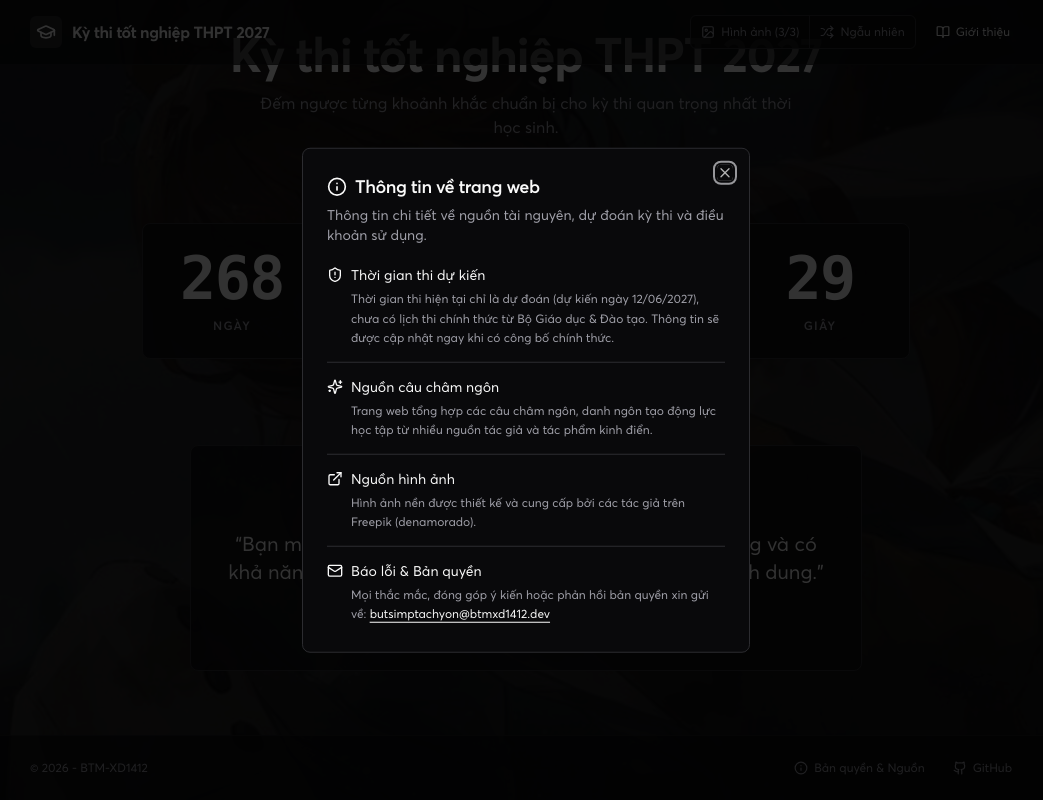
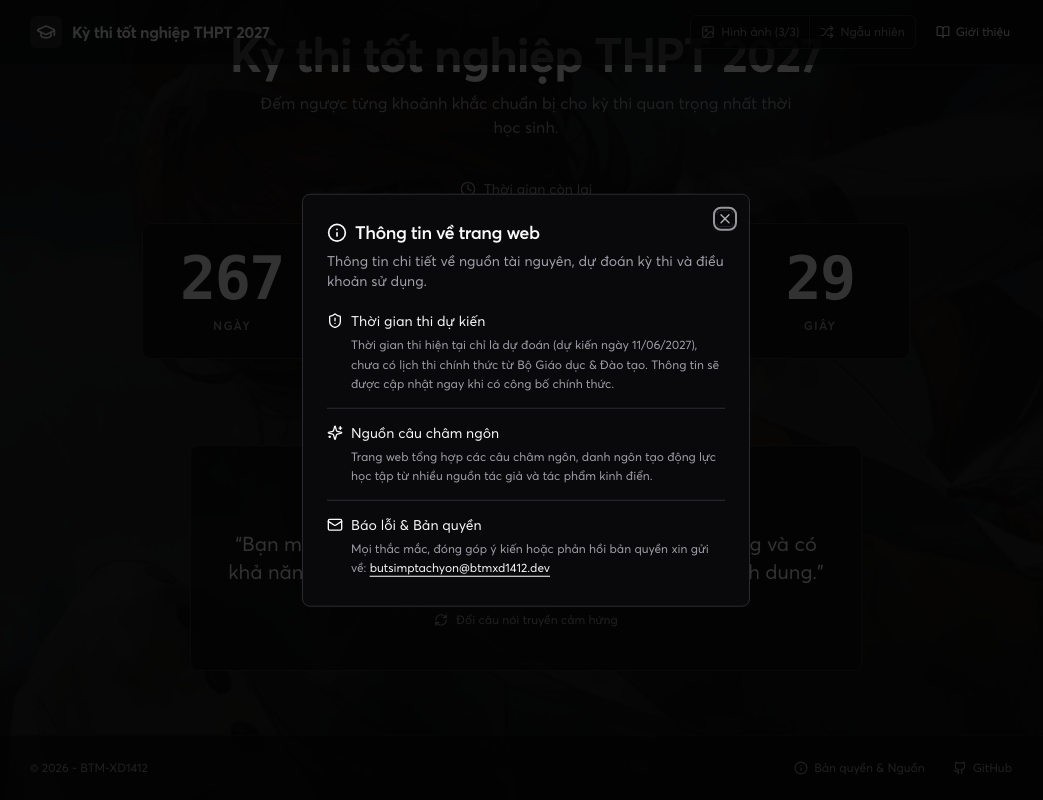
Before and after one commit to BTM-XD1412/demnguockithi, a Next.js app: page / in a window 1280 px wide. Both pictures are taken after a click on the button "Bản quyền & Nguồn". Shown: the part 98-898 px from the top of the page, without its empty margins (114-1157 px from the left). Built offline with nearby package versions, Linux system fonts and the light colour scheme.

Commit message:
doi ngay bruh

```diff
--- a/components/countdown/info-dialog.tsx
+++ b/components/countdown/info-dialog.tsx
@@ -11,7 +11,7 @@ import {
 import { Button } from "@/components/ui/button";
 import { Separator } from "@/components/ui/separator";
 import { Info, ExternalLink, Mail, ShieldAlert, Sparkles } from "lucide-react";
-import { SITE_METADATA } from "@/lib/constants";
+import { SITE_METADATA, EXAM_DATE_DISPLAY } from "@/lib/constants";
 
 interface InfoDialogProps {
   children?: React.ReactNode;
@@ -50,7 +50,7 @@ export function InfoDialog({ children }: InfoDialogProps) {
               <span>Thời gian thi dự kiến</span>
             </div>
             <p className="text-xs leading-relaxed pl-6">
-              Thời gian thi hiện tại chỉ là dự đoán (dự kiến ngày 12/06/2027), chưa có lịch thi chính thức từ Bộ Giáo dục & Đào tạo. Thông tin sẽ được cập nhật ngay khi có công bố chính thức.
+              Thời gian thi hiện tại chỉ là dự đoán (dự kiến ngày {EXAM_DATE_DISPLAY}), chưa có lịch thi chính thức từ Bộ Giáo dục & Đào tạo. Thông tin sẽ được cập nhật ngay khi có công bố chính thức.
             </p>
           </div>
 
@@ -63,18 +63,6 @@ export function InfoDialog({ children }: InfoDialogProps) {
             </div>
             <p className="text-xs leading-relaxed pl-6">
               Trang web tổng hợp các câu châm ngôn, danh ngôn tạo động lực học tập từ nhiều nguồn tác giả và tác phẩm kinh điển.
-            </p>
-          </div>
-
-          <Separator />
-
-          <div className="space-y-1">
-            <div className="flex items-center gap-2 font-medium text-foreground">
-              <ExternalLink className="h-4 w-4 text-primary shrink-0" />
-              <span>Nguồn hình ảnh</span>
-            </div>
-            <p className="text-xs leading-relaxed pl-6">
-              Hình ảnh nền được thiết kế và cung cấp bởi các tác giả trên Freepik (denamorado).
             </p>
           </div>
 
--- a/lib/constants.ts
+++ b/lib/constants.ts
@@ -1,7 +1,7 @@
-export const EXAM_TARGET_DATE = "2027-06-12T00:00:00+07:00";
+export const EXAM_TARGET_DATE = "2027-06-11T00:00:00+07:00";
 export const EXAM_YEAR = 2027;
 export const EXAM_TITLE = "Kỳ thi tốt nghiệp THPT 2027";
-export const EXAM_DATE_DISPLAY = "12/06/2027";
+export const EXAM_DATE_DISPLAY = "11/06/2027";
 export const IS_ESTIMATED = true;
 
 export const SITE_METADATA = {
```
